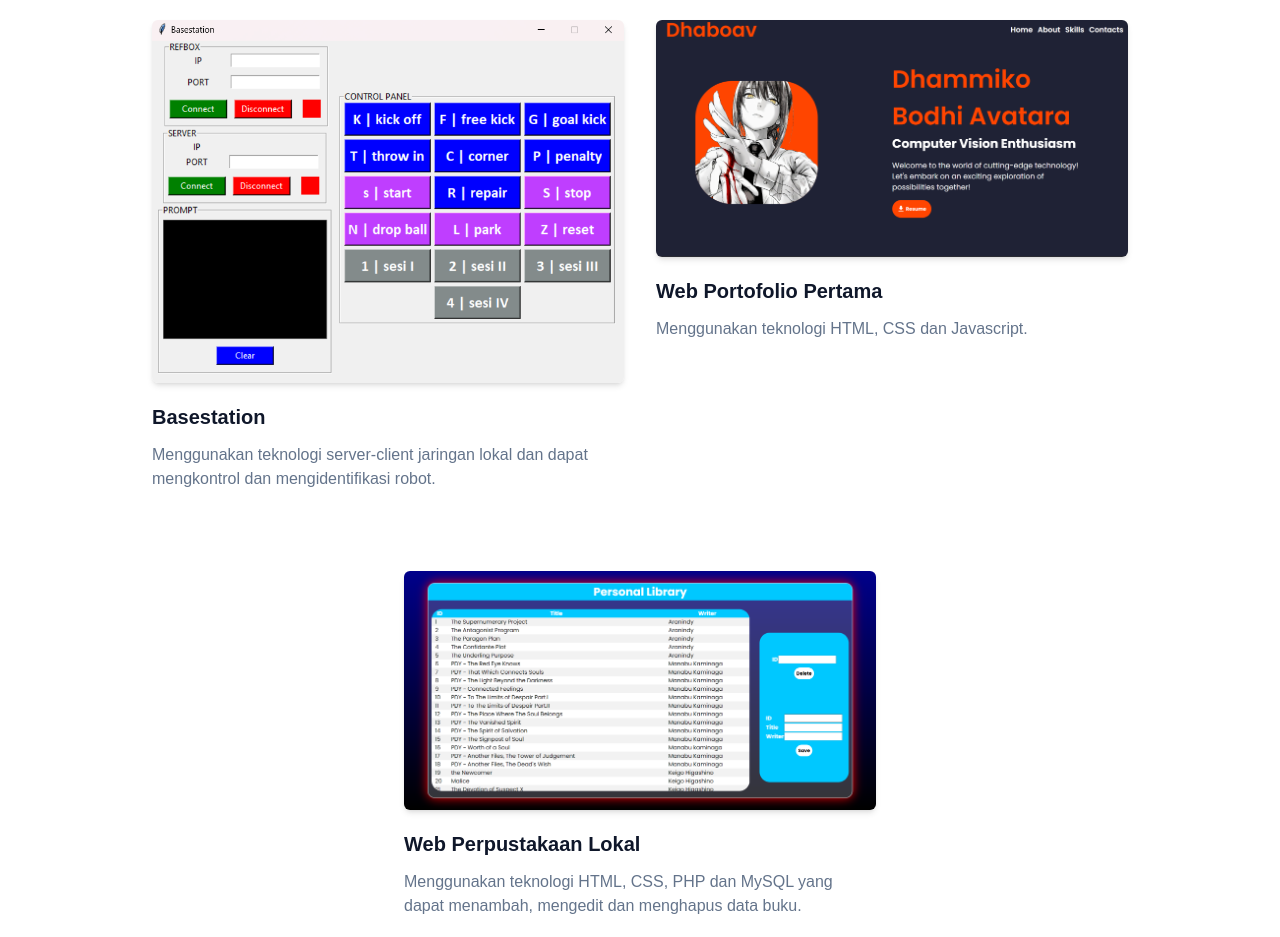
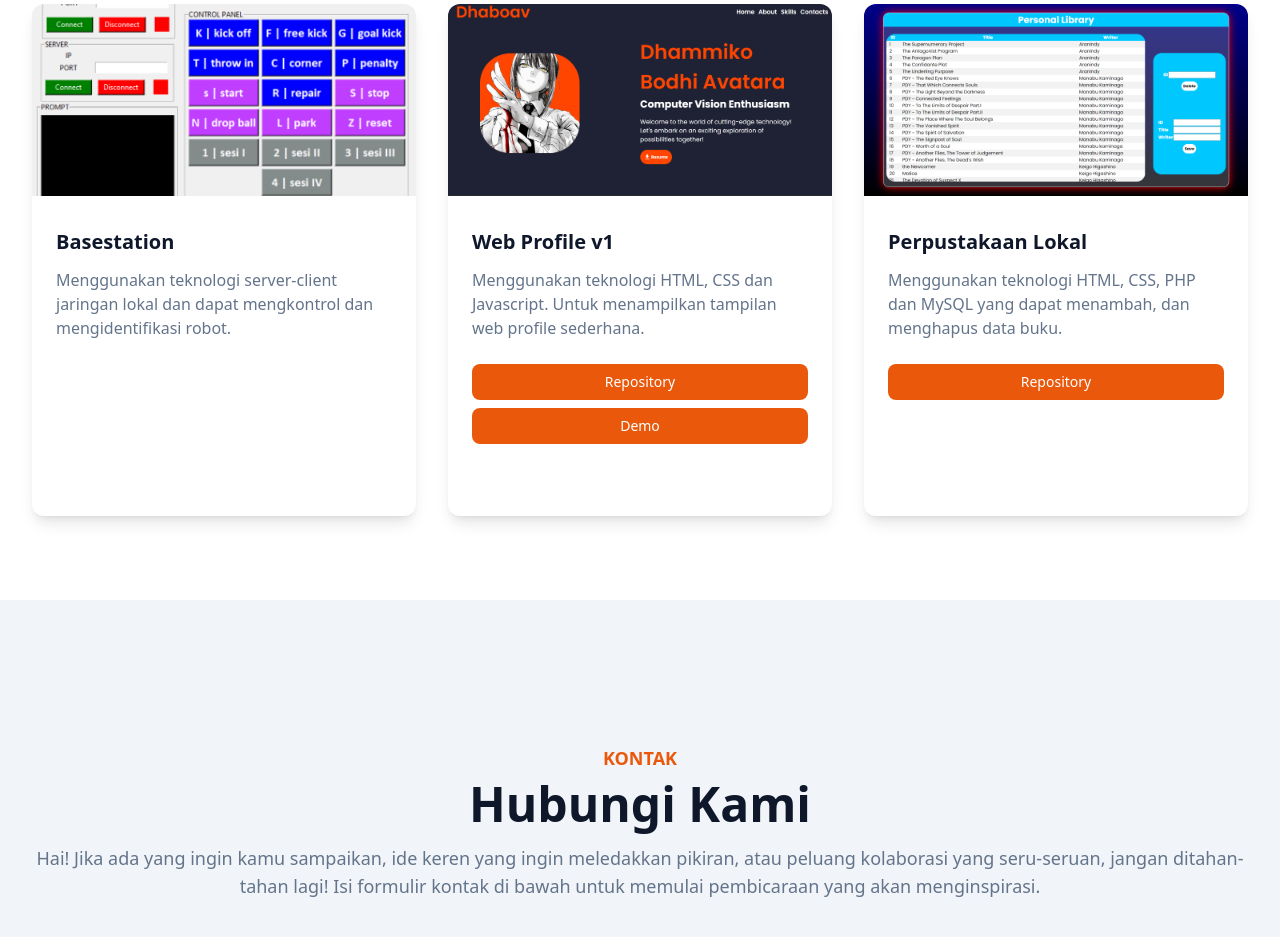
Before and after one commit to Dhaboav/dhaboav.github.io, a website: page index.html in a window 1280 px wide. Shown: the part 2037-2974 px from the top of the page. Drawn offline with nearby package versions, Linux system fonts and the light colour scheme.

Commit message:
Change portofolio style

```diff
--- a/index.html
+++ b/index.html
@@ -5,7 +5,7 @@
     <meta charset="UTF-8" />
     <meta name="viewport" content="width=device-width, initial-scale=1.0" />
     <title>Dhaboav's Website</title>
-    <link rel="stylesheet" href="dist/style.css" />
+    <link rel="stylesheet" href="dist/final.css" />
     <link href="https://unpkg.com/boxicons@2.1.4/css/boxicons.min.css" rel="stylesheet" />
     <script>
         if (
@@ -37,35 +37,35 @@
                         <span class="hamburger-line origin-top-left transition duration-300 ease-in-out"></span>
                     </button>
                     <nav id="nav-menu"
-                        class="absolute right-[1px] top-full mt-2 hidden w-full rounded-lg bg-slate-50 py-5 shadow-lg lg:static lg:block lg:max-w-full lg:rounded-none lg:bg-transparent lg:shadow-none dark:bg-secondary dark:shadow-slate-500 lg:dark:bg-transparent">
+                        class="absolute right-[1px] top-full mt-2 hidden w-full rounded-lg bg-slate-50 py-5 shadow-lg dark:bg-secondary dark:shadow-slate-500 lg:static lg:block lg:max-w-full lg:rounded-none lg:bg-transparent lg:shadow-none lg:dark:bg-transparent">
                         <ul class="block lg:flex">
                             <li class="group">
                                 <a href="#home"
-                                    class="mx-8 flex transform py-2 text-base text-dark transition-transform group-hover:text-primary lg:hover:scale-150 dark:text-white">
+                                    class="mx-8 flex transform py-2 text-base text-dark transition-transform group-hover:text-primary dark:text-white lg:hover:scale-150">
                                     Beranda
                                 </a>
                             </li>
                             <li class="group">
                                 <a href="#about"
-                                    class="mx-8 flex transform py-2 text-base text-dark transition-transform group-hover:text-primary lg:hover:scale-150 dark:text-white">
+                                    class="mx-8 flex transform py-2 text-base text-dark transition-transform group-hover:text-primary dark:text-white lg:hover:scale-150">
                                     Tentang Saya
                                 </a>
                             </li>
                             <li class="group">
                                 <a href="#skills"
-                                    class="mx-8 flex transform py-2 text-base text-dark transition-transform group-hover:text-primary lg:hover:scale-150 dark:text-white">
+                                    class="mx-8 flex transform py-2 text-base text-dark transition-transform group-hover:text-primary dark:text-white lg:hover:scale-150">
                                     Keterampilan
                                 </a>
                             </li>
                             <li class="group">
                                 <a href="#portofolio"
-                                    class="mx-8 flex transform py-2 text-base text-dark transition-transform group-hover:text-primary lg:hover:scale-150 dark:text-white">
+                                    class="mx-8 flex transform py-2 text-base text-dark transition-transform group-hover:text-primary dark:text-white lg:hover:scale-150">
                                     Portofolio
                                 </a>
                             </li>
                             <li class="group">
                                 <a href="#contact"
-                                    class="mx-8 flex transform py-2 text-base text-dark transition-transform group-hover:text-primary lg:hover:scale-150 dark:text-white">
+                                    class="mx-8 flex transform py-2 text-base text-dark transition-transform group-hover:text-primary dark:text-white lg:hover:scale-150">
                                     Kontak
                                 </a>
                             </li>
@@ -97,7 +97,7 @@
         <div class="container">
             <div class="flex flex-wrap">
                 <div class="w-full self-center px-4 lg:w-1/2">
-                    <h1 class="text-base font-semibold text-dark md:text-xl lg:text-2xl dark:text-white">
+                    <h1 class="text-base font-semibold text-dark dark:text-white md:text-xl lg:text-2xl">
                         Hai Semua👋, saya
                         <span class="lg:text-5 mt-1 block text-4xl font-bold text-primary">
                             Dhammiko Bodhi Avatara
@@ -137,7 +137,7 @@
                     <h4 class="mb-3 text-lg font-bold uppercase text-primary">
                         Tentang Saya
                     </h4>
-                    <h2 class="mb-3 max-w-md text-3xl font-bold text-dark lg:text-4xl dark:text-white">
+                    <h2 class="mb-3 max-w-md text-3xl font-bold text-dark dark:text-white lg:text-4xl">
                         Perkenalan singkat
                     </h2>
                     <p class="text-base font-medium text-secondary lg:text-lg">
@@ -147,7 +147,7 @@
                     </p>
                 </div>
                 <div class="w-full px-4 lg:w-1/2">
-                    <h3 class="mb-4 text-2xl font-semibold text-dark lg:pt-10 lg:text-3xl dark:text-white">
+                    <h3 class="mb-4 text-2xl font-semibold text-dark dark:text-white lg:pt-10 lg:text-3xl">
                         Mari Berteman
                     </h3>
                     <p class="lg:text- mb-6 text-base font-medium text-secondary">
@@ -196,7 +196,7 @@
             <div class="flex w-full flex-wrap justify-center px-4 xl:mx-auto xl:w-10/12">
                 <!-- Python -->
                 <div class="w-1/2 p-4 lg:w-1/3">
-                    <div class="flex h-full flex-col p-2 lg:flex-row dark:text-white">
+                    <div class="flex h-full flex-col p-2 dark:text-white lg:flex-row">
                         <!-- SVG Icon -->
                         <svg role="img" class="mx-auto mb-2 w-14 fill-current md:m-0" viewBox="0 0 24 24"
                             xmlns="http://www.w3.org/2000/svg">
@@ -216,7 +216,7 @@
 
                 <!-- OpenCV -->
                 <div class="w-1/2 p-4 lg:w-1/3">
-                    <div class="flex h-full flex-col p-2 lg:flex-row dark:text-white">
+                    <div class="flex h-full flex-col p-2 dark:text-white lg:flex-row">
                         <!-- SVG Icon -->
                         <svg role="img" class="mx-auto mb-2 w-14 fill-current md:m-0" viewBox="0 0 24 24"
                             xmlns="http://www.w3.org/2000/svg">
@@ -236,7 +236,7 @@
 
                 <!-- TensorFlow -->
                 <div class="w-1/2 p-4 lg:w-1/3">
-                    <div class="flex h-full flex-col p-2 lg:flex-row dark:text-white">
+                    <div class="flex h-full flex-col p-2 dark:text-white lg:flex-row">
                         <!-- SVG Icon -->
                         <svg role="img" class="mx-auto mb-2 w-14 fill-current md:m-0" viewBox="0 0 24 24"
                             xmlns="http://www.w3.org/2000/svg">
@@ -256,7 +256,7 @@
 
                 <!-- HTML -->
                 <div class="w-1/2 p-4 lg:w-1/3">
-                    <div class="flex h-full flex-col p-2 lg:flex-row dark:text-white">
+                    <div class="flex h-full flex-col p-2 dark:text-white lg:flex-row">
                         <!-- SVG Icon -->
                         <svg role="img" class="mx-auto mb-2 w-14 fill-current md:m-0" viewBox="0 0 24 24"
                             xmlns="http://www.w3.org/2000/svg">
@@ -277,7 +277,7 @@
 
                 <!-- CSS -->
                 <div class="w-1/2 p-4 lg:w-1/3">
-                    <div class="flex h-full flex-col p-2 lg:flex-row dark:text-white">
+                    <div class="flex h-full flex-col p-2 dark:text-white lg:flex-row">
                         <!-- SVG Icon -->
                         <svg role="img" class="mx-auto mb-2 w-14 fill-current md:m-0" viewBox="0 0 24 24"
                             xmlns="http://www.w3.org/2000/svg">
@@ -298,7 +298,7 @@
 
                 <!-- Tailwind -->
                 <div class="w-1/2 p-4 lg:w-1/3">
-                    <div class="flex h-full flex-col p-2 lg:flex-row dark:text-white">
+                    <div class="flex h-full flex-col p-2 dark:text-white lg:flex-row">
                         <!-- SVG Icon -->
                         <svg role="img" class="mx-auto mb-2 w-14 fill-current md:m-0" viewBox="0 0 24 24"
                             xmlns="http://www.w3.org/2000/svg">
@@ -333,45 +333,69 @@
                     </h2>
                 </div>
             </div>
-
-            <div class="flex w-full flex-wrap justify-center px-4 xl:mx-auto xl:w-10/12">
+            <div class="flex flex-wrap">
                 <!-- Basestation -->
-                <div class="mb-12 p-4 md:w-1/2">
-                    <div class="overflow-hidden rounded-md shadow-md">
-                        <img src="dist/img/basestation.png" alt="basestation" width="w-full" />
-                    </div>
-                    <h3 class="mb-3 mt-5 text-xl font-semibold text-dark dark:text-white">
+                <div class="mb-5 w-full px-4 lg:w-1/2 xl:w-1/3">
+                    <div
+                        class="mb-10 flex h-full flex-col overflow-hidden rounded-xl bg-white shadow-lg hover:shadow-primary dark:bg-slate-800">
+                        <img src="dist/img/basestation.png" alt="basestation" class="h-48 w-full object-cover" />
+                        <div class="flex flex-col justify-between px-6 py-8">
+                            <div>
+                                <h3 class="mb-3 truncate text-xl font-semibold text-dark dark:text-white">
                                     Basestation
                                 </h3>
-                    <p class="text-base font-medium text-secondary">
+                                <p class="mb-6 text-base font-medium text-secondary">
                                     Menggunakan teknologi server-client jaringan lokal dan dapat
                                     mengkontrol dan mengidentifikasi robot.
                                 </p>
                             </div>
-                <!-- Web portofolio -->
-                <div class="mb-12 p-4 md:w-1/2">
-                    <div class="overflow-hidden rounded-md shadow-md">
-                        <img src="dist/img/portofolio_v2.png" alt="web portofolio" width="w-full" />
                         </div>
-                    <h3 class="mb-3 mt-5 text-xl font-semibold text-dark dark:text-white">
-                        Web Portofolio Pertama
+                    </div>
+                </div>
+                <!-- Web Profile V1 -->
+                <div class="mb-5 w-full px-4 lg:w-1/2 xl:w-1/3">
+                    <div
+                        class="mb-10 flex h-full flex-col overflow-hidden rounded-xl bg-white shadow-lg hover:shadow-primary dark:bg-slate-800">
+                        <img src="dist/img/portofolio_v2.png" alt="web profile" class="h-48 w-full object-cover" />
+                        <div class="flex flex-col justify-between px-6 py-8">
+                            <div>
+                                <h3 class="mb-3 truncate text-xl font-semibold text-dark dark:text-white">
+                                    Web Profile v1
                                 </h3>
-                    <p class="text-base font-medium text-secondary">
-                        Menggunakan teknologi HTML, CSS dan Javascript.
+                                <p class="mb-6 text-base font-medium text-secondary">
+                                    Menggunakan teknologi HTML, CSS dan Javascript. Untuk
+                                    menampilkan tampilan web profile sederhana.
                                 </p>
                             </div>
-                <!-- Web perpustakaan lokal -->
-                <div class="mb-12 p-4 md:w-1/2">
-                    <div class="overflow-hidden rounded-md shadow-md">
-                        <img src="dist/img/personal_library.png" alt="web perpustakaan lokal" width="w-full" />
+                            <div>
+                                <a href="https://github.com/Dhaboav/web-profile-v1" target="_blank"
+                                    class="block w-full rounded-lg bg-primary px-4 py-2 text-center text-sm font-normal text-white hover:opacity-80">Repository</a>
+                                <a href="https://dhaboav.github.io/web-profile-v1/" target="_blank"
+                                    class="mt-2 block w-full rounded-lg bg-primary px-4 py-2 text-center text-sm font-normal text-white hover:opacity-80">Demo</a>
                             </div>
-                    <h3 class="mb-3 mt-5 text-xl font-semibold text-dark dark:text-white">
-                        Web Perpustakaan Lokal
+                        </div>
+                    </div>
+                </div>
+                <!-- Perpustakaan lokal -->
+                <div class="mb-5 w-full px-4 lg:w-1/2 xl:w-1/3">
+                    <div
+                        class="mb-10 flex h-full flex-col overflow-hidden rounded-xl bg-white shadow-lg hover:shadow-primary dark:bg-slate-800">
+                        <img src="dist/img/personal_library.png" alt="perpustakaan lokal"
+                            class="h-48 w-full object-cover" />
+                        <div class="flex flex-col justify-between px-6 py-8">
+                            <div>
+                                <h3 class="mb-3 truncate text-xl font-semibold text-dark dark:text-white">
+                                    Perpustakaan Lokal
                                 </h3>
-                    <p class="text-base font-medium text-secondary">
+                                <p class="mb-6 text-base font-medium text-secondary">
                                     Menggunakan teknologi HTML, CSS, PHP dan MySQL yang dapat
-                        menambah, mengedit dan menghapus data buku.
+                                    menambah, dan menghapus data buku.
                                 </p>
+                            </div>
+                            <a href="https://github.com/Dhaboav/personal-library" target="_blank"
+                                class="block w-full rounded-lg bg-primary px-4 py-2 text-center text-sm font-normal text-white hover:opacity-80">Repository</a>
+                        </div>
+                    </div>
                 </div>
             </div>
         </div>
@@ -386,7 +410,7 @@
                     <h4 class="mb-2 text-lg font-bold uppercase text-primary">
                         Kontak
                     </h4>
-                    <h2 class="mb-4 text-3xl font-bold text-dark sm:text-4xl lg:text-5xl dark:text-white">
+                    <h2 class="mb-4 text-3xl font-bold text-dark dark:text-white sm:text-4xl lg:text-5xl">
                         Hubungi Kami
                     </h2>
                     <p class="text-md font-medium text-secondary md:text-lg">
--- a/package.json
+++ b/package.json
@@ -5,7 +5,7 @@
   "main": "index.js",
   "scripts": {
     "build": "npx tailwindcss -i ./src/input.css -o ./dist/style.css --watch",
-    "compile": "npx tailwindcss -o ./public/css/final.css --minify"
+    "compile": "npx tailwindcss -o ./dist/final.css --minify"
   },
   "keywords": [],
   "author": "",
```
Also changed, not shown: dist/final.css (added), dist/style.css. Lines whose indentation alone changed are shown as unchanged.
